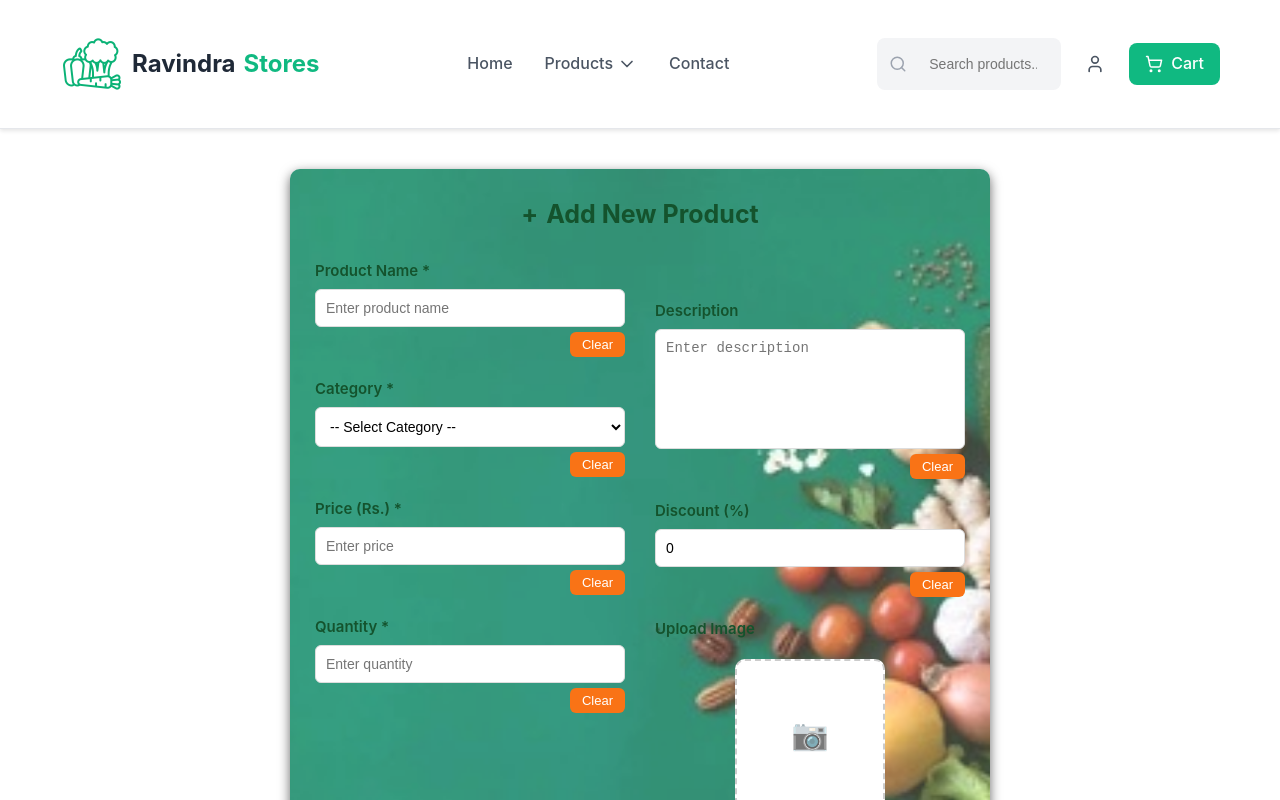
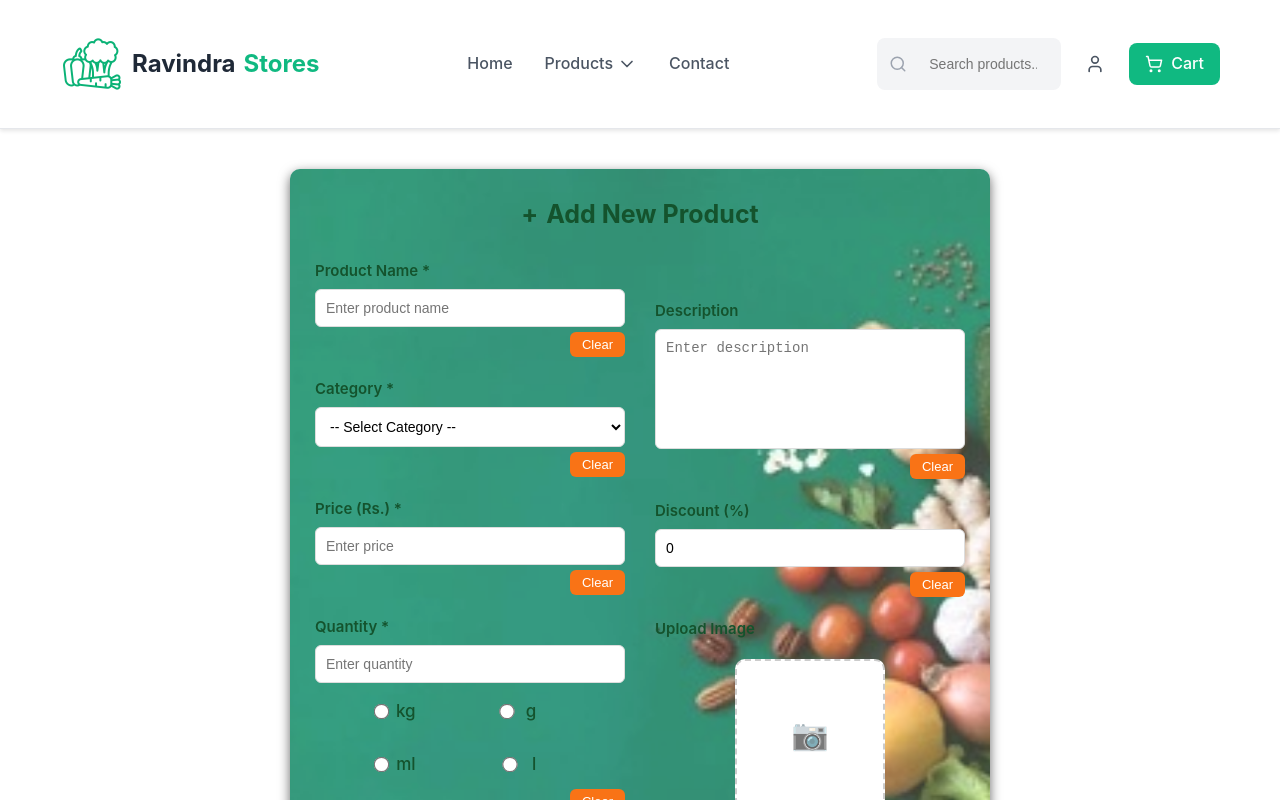
Before and after one commit to MinxPat/Grocery-frontend, a React (Create React App) app: page /products/add in a window 1280 px wide. Shown: the top 800 px of the page. Built offline with nearby package versions, Linux system fonts and the light colour scheme.

Commit message:
modified AddProduct

```diff
--- a/src/pages/AddProduct.css
+++ b/src/pages/AddProduct.css
@@ -204,3 +204,26 @@ textarea:focus {
   background: #c2410c;
   transform: scale(1.05);
 }
+
+.quantity-units {
+  display: grid;
+  grid-template-columns: 1fr 1fr;
+  gap: 20px 20px;
+  margin-top: 15px;
+}
+
+.quantity-units label {
+  display: flex;
+  align-items: center;
+  font-size: 17px;
+  color: #14532d;
+  font-weight: 500;
+  cursor: pointer;
+  padding-left: 60px;
+}
+
+.quantity-units input[type="radio"] {
+  margin-right: 8px;
+  accent-color: #14532d;
+  transform: scale(1.2);
+}
--- a/src/pages/AddProduct.jsx
+++ b/src/pages/AddProduct.jsx
@@ -6,6 +6,7 @@ const AddProduct = () => {
   const [category, setCategory] = useState("");
   const [price, setPrice] = useState("");
   const [quantity, setQuantity] = useState("");
+  const [quantityUnit, setQuantityUnit] = useState(""); // ✅ new state
   const [description, setDescription] = useState("");
   const [discount, setDiscount] = useState(0.0);
   const [image, setImage] = useState(null);
@@ -24,6 +25,7 @@ const AddProduct = () => {
         break;
       case "quantity":
         setQuantity("");
+        setQuantityUnit(""); // reset unit
         break;
       case "description":
         setDescription("");
@@ -45,6 +47,7 @@ const AddProduct = () => {
     setCategory("");
     setPrice("");
     setQuantity("");
+    setQuantityUnit("");
     setDescription("");
     setDiscount(0.0);
     setImage(null);
@@ -64,6 +67,7 @@ const AddProduct = () => {
       category,
       price: parseFloat(price),
       quantity: parseInt(quantity, 10),
+      quantityUnit,
       description,
       discount: parseFloat(discount),
       imagePath: image ? image.name : ""
@@ -80,13 +84,13 @@ const AddProduct = () => {
 
       if (!response.ok) {
         const errorText = await response.text();
-        alert("Failed to add product: " + errorText);
+        alert("❌ Failed to add product: " + errorText);
         return;
       }
 
       const savedProduct = await response.json();
       console.log("Product added:", savedProduct);
-      alert("Product added successfully!");
+      alert("✅ Product added successfully!");
       handleClearAll();
     } catch (error) {
       console.error("Error adding product:", error);
@@ -127,9 +131,12 @@ const AddProduct = () => {
               onChange={(e) => setCategory(e.target.value)}
             >
               <option value="">-- Select Category --</option>
+              <option value="vegetables">Vegetables</option>
               <option value="fruits">Fruits</option>
-              <option value="vegetables">Vegetables</option>
+              <option value="beverages">Beverages</option>
+              <option value="canned food">Canned Food</option>
               <option value="dairy">Dairy</option>
+              <option value="meat">Meat</option>
               <option value="snacks">Snacks</option>
             </select>
             <button
@@ -168,6 +175,44 @@ const AddProduct = () => {
               min="0"
               onChange={(e) => setQuantity(e.target.value)}
             />
+            <div className="quantity-units">
+              <label>
+                <input
+                  type="radio"
+                  value="kg"
+                  checked={quantityUnit === "kg"}
+                  onChange={(e) => setQuantityUnit(e.target.value)}
+                />
+                kg
+              </label>
+              <label>
+                <input
+                  type="radio"
+                  value="g"
+                  checked={quantityUnit === "g"}
+                  onChange={(e) => setQuantityUnit(e.target.value)}
+                />
+                g
+              </label>
+              <label>
+                <input
+                  type="radio"
+                  value="ml"
+                  checked={quantityUnit === "ml"}
+                  onChange={(e) => setQuantityUnit(e.target.value)}
+                />
+                ml
+              </label>
+              <label>
+                <input
+                  type="radio"
+                  value="l"
+                  checked={quantityUnit === "l"}
+                  onChange={(e) => setQuantityUnit(e.target.value)}
+                />
+                l
+              </label>
+            </div>
             <button
               type="button"
               className="clear-btn"
```
